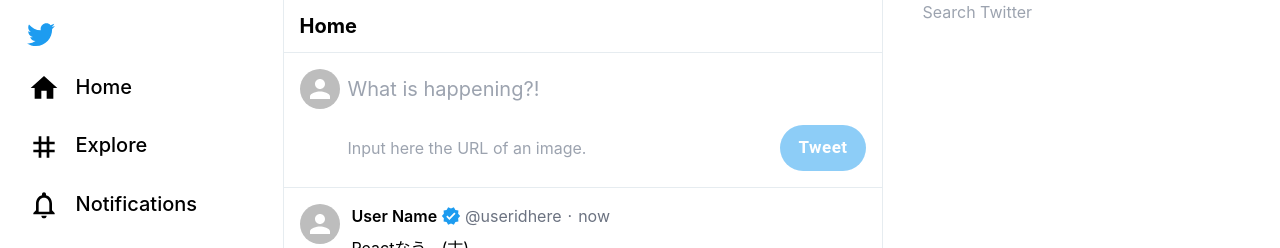
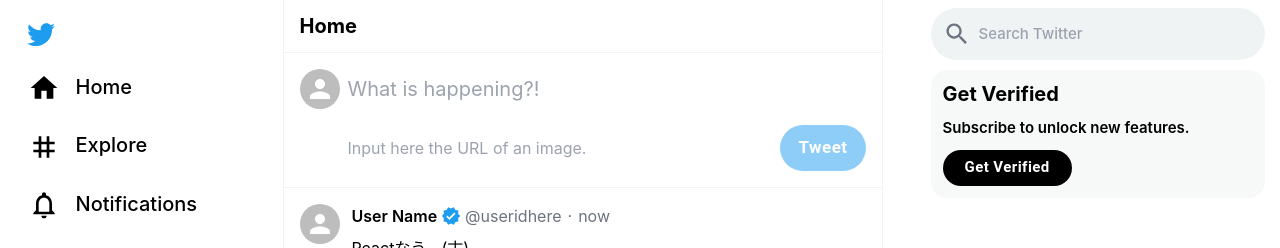
Before and after one commit to Masayuki-Suzuki/simple-twitter-clone, a React (Create React App) app: page / in a window 1280 px wide. Shown: the top 248 px of the page. Built offline with nearby package versions, Linux system fonts and the light colour scheme.

Commit message:
feat: working on widget: added search and get verified ✨

```diff
--- /dev/null
+++ b/src/components/utilities/WidgetBox.tsx
@@ -0,0 +1,22 @@
+import React from 'react'
+
+type WidgetBoxProps = {
+    customClass?: string
+    children: React.ReactNode
+}
+
+const widgetBox = ({customClass, children}: WidgetBoxProps) => {
+    let className = 'bg-tw-bg-lite rounded-2xl p-3'
+
+    if (customClass) {
+        className += ` ${customClass}`
+    }
+
+    return (
+        <div className={className}>
+            { children }
+        </div>
+    )
+}
+
+export default widgetBox
--- /dev/null
+++ b/src/components/widget/GetVerified.tsx
@@ -0,0 +1,21 @@
+import React from 'react'
+import WidgetBox from '../utilities/WidgetBox'
+import { Button } from '@mui/material'
+
+
+const getVerified = () => (
+    <WidgetBox customClass="widget__get-verified">
+        <h3 className="get-verified__title text-widget-title">Get Verified</h3>
+        <p className="get-verified__desc text-emphasise my-3">Subscribe to unlock new features.</p>
+        <Button
+            size="large"
+            variant="contained"
+            type="submit"
+            className="get-verified__button mt-2"
+        >
+            Get Verified
+        </Button>
+    </WidgetBox>
+)
+
+export default getVerified
--- a/src/components/widget/Search.tsx
+++ b/src/components/widget/Search.tsx
@@ -1,9 +1,39 @@
-import React from 'react'
+import React, { FormEvent, FormEventHandler, useState } from 'react'
+import SearchIcon from '@mui/icons-material/Search'
+import CancelIcon from '@mui/icons-material/Cancel'
 
-const Search = () => (
-    <div className="search">
-        <input type="text" placeholder="Search Twitter" />
-    </div>
-)
+type SearchProps = {
+    inputValue: string
+    onChangeInput: FormEventHandler<HTMLInputElement>
+}
+
+const SearchDom = ({inputValue, onChangeInput}: SearchProps) => {
+    return (
+        <div className="search flex items-center w-full bg-secondary p-3 rounded-full">
+            <SearchIcon
+                className="search__icon text-gray-500"
+                fontSize="inherit"
+            />
+            <input
+                className="search__field w-full outline-0 bg-transparent pl-2 font-medium"
+                type="text"
+                placeholder="Search Twitter"
+                value={inputValue}
+                onInput={onChangeInput}
+            />
+            { inputValue ? <CancelIcon className="search__close" /> : null }
+        </div>
+    )
+}
+
+const Search = () => {
+    const [inputValue, setInputValue] = useState("")
+
+    const onChangeInput: FormEventHandler<HTMLInputElement> = (e: FormEvent<HTMLInputElement>) => {
+        setInputValue(e.currentTarget.value)
+    }
+
+    return <SearchDom inputValue={inputValue} onChangeInput={onChangeInput}/>
+}
 
 export default Search
--- a/src/components/widget/Widget.tsx
+++ b/src/components/widget/Widget.tsx
@@ -1,9 +1,11 @@
 import React from 'react'
 import Search from './Search'
+import GetVerified from './GetVerified'
 
 const Widget = () => (
-    <div className="widget h-full">
+    <div className="widget h-full p-2 flex flex-col gap-2.5">
         <Search />
+        <GetVerified />
     </div>
 )
 
--- a/src/styles/components/_post.sass
+++ b/src/styles/components/_post.sass
@@ -3,7 +3,7 @@
         &__image
             img
                 @apply rounded-2xl max-w-full
-                max-height: 300px
+                max-height: 340px
 
     .verified-icon
         color: $twitter-blue
--- /dev/null
+++ b/src/styles/components/_search.sass
@@ -0,0 +1,8 @@
+.search
+    font-size: 28px
+
+    &__field
+        font-size: 15px
+
+    &__close
+        color: $twitter-blue
--- a/src/styles/components/_widget.sass
+++ b/src/styles/components/_widget.sass
@@ -1,2 +1,14 @@
 .widget
     width: 350px
+
+    .get-verified
+        &__button
+            @apply rounded-full capitalize font-bold flex items-center
+
+            background: #000 !important
+            box-shadow: none
+            height: 36px
+            line-height: 1 !important
+
+            @media (hover: hover)
+                box-shadow: none !important
--- a/src/styles/styles.sass
+++ b/src/styles/styles.sass
@@ -13,3 +13,4 @@
 
     @import "components/tweetbox"
     @import "components/post"
+    @import "components/search"
--- a/src/styles/variables/_colours.sass
+++ b/src/styles/variables/_colours.sass
@@ -1,3 +1,4 @@
 $twitter-blue: #1d9cf0
 $twitter-light-blue: #e8f8fe
-$twitter-background: #e6ecf0
+$twitter-background: #eff3f4
+$twitter-background-lite: #f7f9f9
--- /dev/null
+++ b/src/types/utilities.d.ts
@@ -0,0 +1 @@
+export type Nullable<T> = T | null
--- a/tailwind.config.js
+++ b/tailwind.config.js
@@ -1,7 +1,8 @@
 const TwitterColours = {
     blue: '#1d9cf0',
     lightBlue: '#e8f8fe',
-    background: '#e6ecf0'
+    background: '#eff3f4',
+    backgroundLite: '#f7f9f9'
 }
 
 module.exports = {
@@ -10,15 +11,28 @@ module.exports = {
     extend: {
         colors: {
             'tw-blue': TwitterColours.blue,
-            'tw-light-blue': TwitterColours.lightBlue
+            'tw-light-blue': TwitterColours.lightBlue,
+            'tw-bg-lite': TwitterColours.backgroundLite
         },
         backgroundColor: {
-            primary: TwitterColours.background,
+            secondary: TwitterColours.background,
             'tw-blue': TwitterColours.blue,
-            'tw-light-blue': TwitterColours.lightBlue
+            'tw-light-blue': TwitterColours.lightBlue,
+            'tw-bg-lite': TwitterColours.backgroundLite
         },
         borderColor: {
-            'tw-gray': TwitterColours.background
+            'tw-gray': TwitterColours.background,
+            'tw-bg-lite': TwitterColours.backgroundLite
+        },
+        fontSize: {
+            'widget-title': ['1.25rem', {
+                lineHeight: 1.2,
+                fontWeight: 700
+            }],
+            'emphasise': ['0.9375rem', {
+                lineHeight: 1.3,
+                fontWeight: 600
+            }]
         }
     },
   },
```
